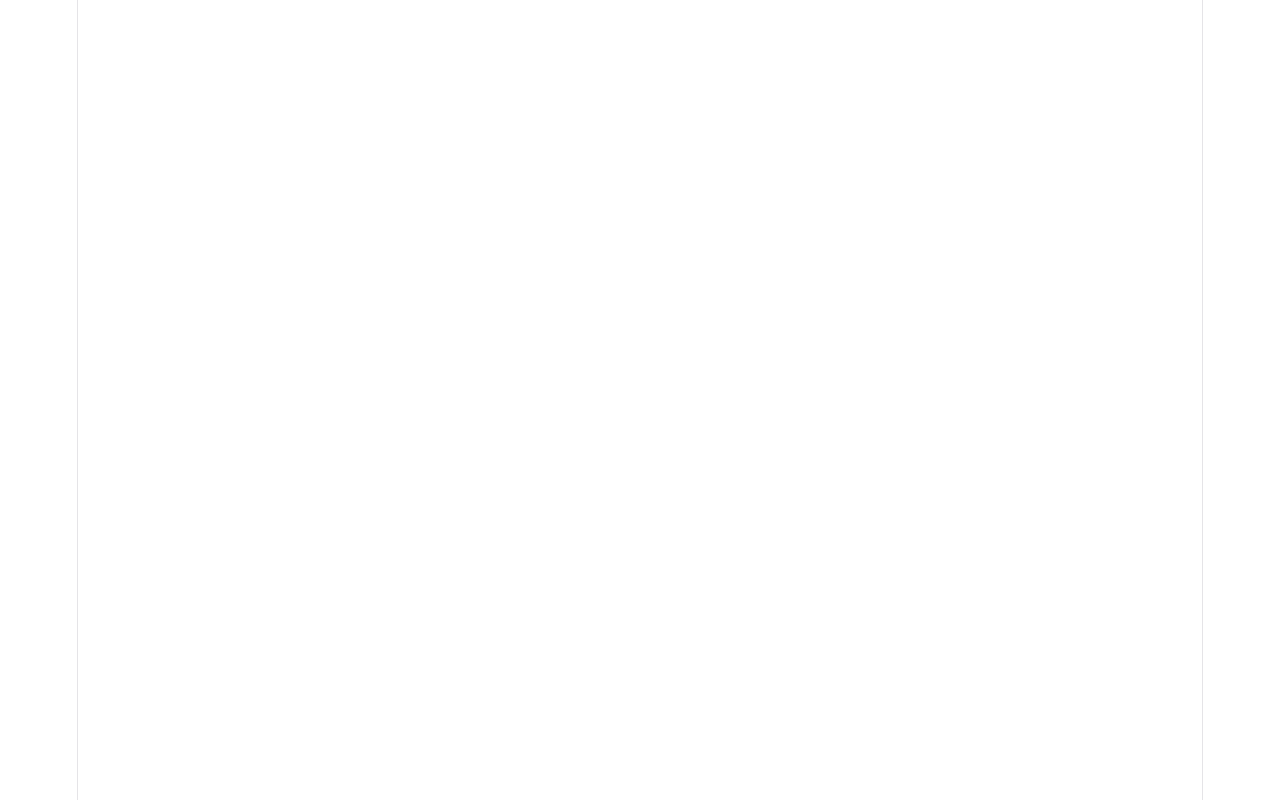
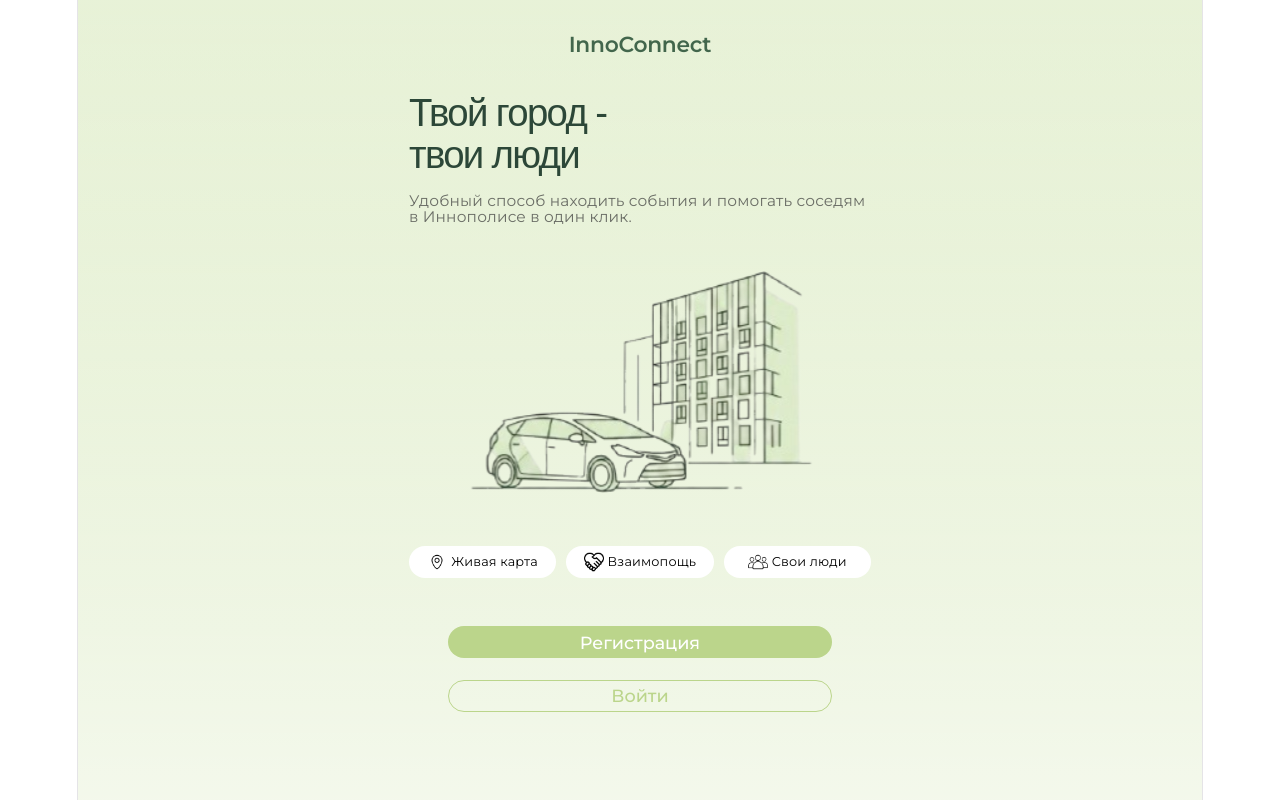
Before and after one commit to Mukhin-I/InnoConnect, a React (Vite) app in the folder frontend/: page /welcome in a window 1280 px wide. Before the commit this address had no page. Built offline with nearby package versions, Linux system fonts and the light colour scheme; a web font is replaced by a local one.

Commit message:
fix(welcome page): background color

```diff
--- a/frontend/src/Welcome.css
+++ b/frontend/src/Welcome.css
@@ -25,6 +25,14 @@
 }
 
 body {
+  background-size: cover;
+  background-position: center;
+  background-repeat: no-repeat;
+  min-height: 100vh;
+  display: flex;
+  flex-direction: column;
+}
+.welcome-page {
   background-image:
     linear-gradient(
       0deg,
@@ -37,12 +45,6 @@ body {
       rgba(191, 218, 146, 0.2)
     );
   background-color: rgba(191, 218, 146, 0.2);
-  background-size: cover;
-  background-position: center;
-  background-repeat: no-repeat;
-  min-height: 100vh;
-  display: flex;
-  flex-direction: column;
 }
 
 .header-top h2 {
--- a/frontend/src/main.jsx
+++ b/frontend/src/main.jsx
@@ -10,6 +10,9 @@ import Requests from './Requests.jsx'
 import Chat from './Chat.jsx'
 import Chats from './Chats.jsx'
 import Profile from './Profile.jsx'
+import Welcome from './Welcome.jsx'
+import Register from './Register.jsx'
+import Login from './Login.jsx'
 
 createRoot(document.getElementById('root')).render(
   <StrictMode>
@@ -23,7 +26,10 @@ createRoot(document.getElementById('root')).render(
         <Route path="/chats" element={<Chats />} />
         <Route path="/profile" element={<Profile />} />
         <Route path="/chat/:id" element={<Chat />} />
+        <Route path="/welcome" element={<Welcome />} />
+        <Route path="/register" element={<Register />} />
+        <Route path="/login" element={<Login />} />
       </Routes>
     </BrowserRouter>
-  </StrictMode>,
+  </StrictMode>
 )
```
